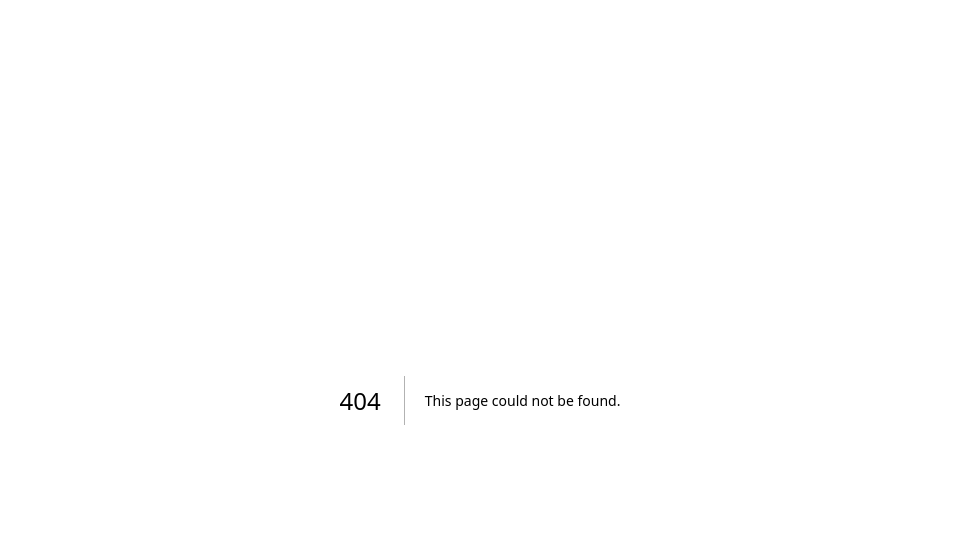
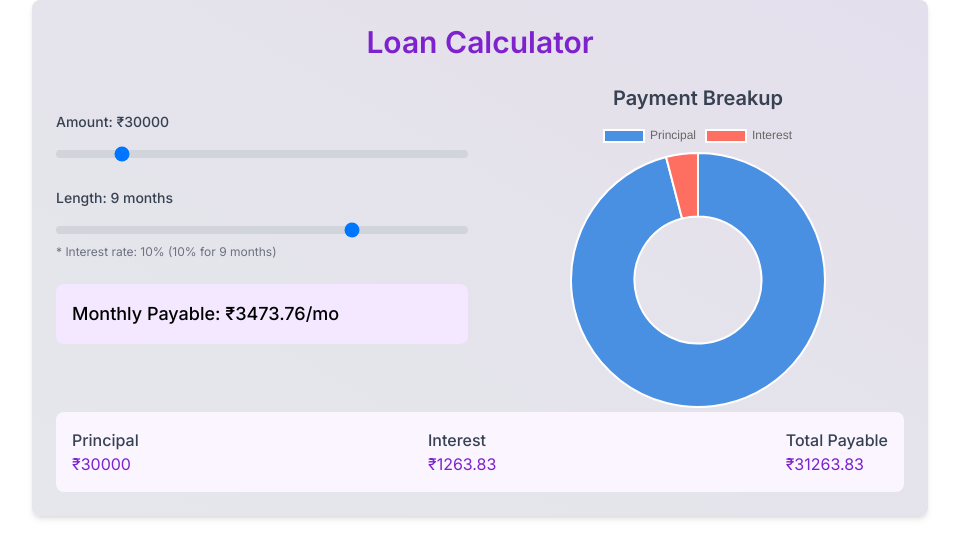
Before and after one commit to Abhishek8218/react-components, a Next.js app: page /emi-cal in a window 1280 px wide. Before the commit this address had no page. Shown: the top 558 px of the page, without its empty margins (160-1119 px from the left). Built offline with nearby package versions, Linux system fonts and the light colour scheme.

Commit message:
added emi cal

```diff
--- /dev/null
+++ b/app/emi-cal/page.tsx
@@ -0,0 +1,10 @@
+import EmiCalculator from '@/components/emi-cal/emiCalculator'
+import React from 'react'
+
+const page = () => {
+  return (
+    <div><EmiCalculator/></div>
+  )
+}
+
+export default page
--- /dev/null
+++ b/components/emi-cal/emiCalculator.tsx
@@ -0,0 +1,228 @@
+'use client'
+
+import React, { useState, useEffect } from 'react';
+import { Doughnut } from 'react-chartjs-2';
+import { Chart as ChartJS, ArcElement, Tooltip, Legend } from 'chart.js';
+
+ChartJS.register(ArcElement, Tooltip, Legend);
+
+const EmiCalculator: React.FC = () => {
+  const [loanAmount, setLoanAmount] = useState<number>(30000); // Default principal amount
+  const [months, setMonths] = useState<number>(9); // Default tenure in months
+  const [interestRate, setInterestRate] = useState<number>(3); // Default interest rate
+  const [emi, setEmi] = useState<number>(0); // EMI result
+  const [totalInterest, setTotalInterest] = useState<number>(0); // Total interest payable
+
+  // Function to calculate EMI
+  const calculateEMI = (principal: number, tenure: number, rate: number) => {
+    const monthlyRate = rate / 12 / 100; // Convert annual rate to monthly rate
+    const emiValue =
+      (principal * monthlyRate * Math.pow(1 + monthlyRate, tenure)) /
+      (Math.pow(1 + monthlyRate, tenure) - 1);
+
+    const totalInterestPayable = emiValue * tenure - principal; // Total interest to be paid
+    setEmi(emiValue);
+    setTotalInterest(totalInterestPayable);
+  };
+
+  // Function to determine the interest rate based on the selected loan term
+  const determineInterestRate = (tenure: number) => {
+    if (tenure <= 3) return 3;
+    if (tenure <= 6) return 6;
+    if (tenure <= 9) return 10;
+    return 12;
+  };
+
+  // Update interest rate and EMI calculation whenever the loan term changes
+  useEffect(() => {
+    const rate = determineInterestRate(months);
+    setInterestRate(rate);
+    calculateEMI(loanAmount, months, rate);
+  }, [loanAmount, months]);
+
+  // Doughnut chart data configuration, updated dynamically
+  const data = {
+    labels: ['Principal', 'Interest'],
+    datasets: [
+      {
+        data: [loanAmount, totalInterest],
+        backgroundColor: ['#4A90E2', '#FF6F61'], // Blue for principal, pink for interest
+        hoverBackgroundColor: ['#4A90E2', '#FF6F61'],
+        borderWidth: 2,
+      },
+    ],
+  };
+
+  const options = {
+    borderColor: 'white',
+  };
+
+
+
+
+  const EmiCalculatorMobile = () => (
+    <div className="block lg:hidden max-w-4xl mx-auto h-[100dvh] p-6 bg-gradient-to-bl from-[#e4dfec] to-gray-200 shadow-md rounded-lg">
+      <h1 className="text-3xl font-semibold text-center mb-6 text-purple-700">Loan Calculator</h1>
+
+      {/* Container for responsiveness */}
+      <div className="flex flex-col lg:flex-row items-center justify-between gap-6">
+
+        {/* Left side: Sliders and EMI details */}
+        <div className="w-full lg:w-1/2 space-y-6">
+          {/* Loan Amount Slider */}
+          <div>
+            <label htmlFor="loanAmount" className="block text-sm font-medium text-gray-700 mb-2">
+              Amount: ₹{loanAmount}
+            </label>
+            <input
+              type="range"
+              id="loanAmount"
+              min="1000"
+              max="200000"
+              step="1000"
+              value={loanAmount}
+              onChange={(e) => setLoanAmount(Number(e.target.value))}
+              className="w-full appearance-none bg-gray-300 rounded-lg h-2 cursor-pointer"
+            />
+          </div>
+
+          {/* Loan Term Slider */}
+          <div>
+            <label htmlFor="months" className="block text-sm font-medium text-gray-700 mb-2">
+              Length: {months} months
+            </label>
+            <input
+              type="range"
+              id="months"
+              min="1"
+              max="12"
+              step="1"
+              value={months}
+              onChange={(e) => setMonths(Number(e.target.value))}
+              className="w-full appearance-none bg-gray-300 rounded-lg h-2 cursor-pointer"
+            />
+            <p className="text-xs text-gray-500 mt-1">
+              * Interest rate: {interestRate}% ({months <= 3 ? '3% for 3 months' : months <= 6 ? '6% for 6 months' : months <= 9 ? '10% for 9 months' : '12% for more than 9 months'})
+            </p>
+          </div>
+
+          {/* EMI Result Display */}
+          <div className="mt-4 p-4 bg-purple-100 rounded-lg">
+            <p className="text-lg font-medium">
+              Monthly Payable: ₹{emi.toFixed(2)}/mo
+            </p>
+          </div>
+        </div>
+
+        {/* Bottom row for Principal, Interest, and Total Payable amounts */}
+        <div className="flex flex-row w-full lg:flex-row justify-between items-center mt-10 p-4 bg-purple-50 rounded-lg">
+          <div className="text-center lg:text-left mb-4 lg:mb-0">
+            <p className="text-gray-700 font-medium">Principal</p>
+            <p className="text-purple-700">₹{loanAmount}</p>
+          </div>
+          <div className="text-center lg:text-left mb-4 lg:mb-0">
+            <p className="text-gray-700 font-medium">Interest</p>
+            <p className="text-purple-700">₹{totalInterest.toFixed(2)}</p>
+          </div>
+          <div className="text-center lg:text-left mb-4">
+            <p className="text-gray-700 font-medium">Total Payable</p>
+            <p className="text-purple-700">₹{(loanAmount + totalInterest).toFixed(2)}</p>
+          </div>
+        </div>
+      </div>
+
+      {/* Right side: Doughnut Chart */}
+      <div className="w-full lg:w-1/2 flex justify-center items-center mt-6">
+        <div className="w-64 h-64 md:w-72 md:h-72">
+          <h2 className="text-center text-xl font-semibold mb-2 text-gray-700">Payment Breakup</h2>
+          <Doughnut data={data} options={options} />
+        </div>
+      </div>
+    </div>
+  );
+
+  return (
+
+
+    <div className="max-w-4xl mx-auto p-6 bg-gradient-to-bl from-[#e4dfec] to-gray-200 shadow-md rounded-lg">
+      <h1 className="text-3xl font-semibold text-center mb-6 text-purple-700">Loan Calculator</h1>
+
+      {/* Container for responsiveness */}
+      <div className="flex flex-col lg:flex-row items-center justify-between gap-6">
+
+        {/* Left side: Sliders and EMI details */}
+        <div className="w-full lg:w-1/2 space-y-6">
+          {/* Loan Amount Slider */}
+          <div>
+            <label htmlFor="loanAmount" className="block text-sm font-medium text-gray-700 mb-2">
+              Amount: ₹{loanAmount}
+            </label>
+            <input
+              type="range"
+              id="loanAmount"
+              min="1000"
+              max="200000"
+              step="1000"
+              value={loanAmount}
+              onChange={(e) => setLoanAmount(Number(e.target.value))}
+              className="w-full appearance-none bg-gray-300 rounded-lg h-2 cursor-pointer"
+            />
+          </div>
+
+          {/* Loan Term Slider */}
+          <div>
+            <label htmlFor="months" className="block text-sm font-medium text-gray-700 mb-2">
+              Length: {months} months
+            </label>
+            <input
+              type="range"
+              id="months"
+              min="1"
+              max="12"
+              step="1"
+              value={months}
+              onChange={(e) => setMonths(Number(e.target.value))}
+              className="w-full appearance-none bg-gray-300 rounded-lg h-2 cursor-pointer"
+            />
+            <p className="text-xs text-gray-500 mt-1">
+              * Interest rate: {interestRate}% ({months <= 3 ? '3% for 3 months' : months <= 6 ? '6% for 6 months' : months <= 9 ? '10% for 9 months' : '12% for more than 9 months'})
+            </p>
+          </div>
+
+          {/* EMI Result Display */}
+          <div className="mt-4 p-4 bg-purple-100 rounded-lg">
+            <p className="text-lg font-medium">
+              Monthly Payable: ₹{emi.toFixed(2)}/mo
+            </p>
+          </div>
+        </div>
+
+        {/* Right side: Doughnut Chart */}
+        <div className="w-full lg:w-1/2 flex justify-center items-center order-last lg:order-none">
+          <div className="w-64 h-64 md:w-72 md:h-72">
+            <h2 className="text-center text-xl font-semibold mb-2 text-gray-700">Payment Breakup</h2>
+            <Doughnut data={data} options={options} />
+          </div>
+        </div>
+      </div>
+
+      {/* Bottom row for Principal, Interest, and Total Payable amounts */}
+      <div className="flex flex-col lg:flex-row justify-between items-center mt-10 p-4 bg-purple-50 rounded-lg order-first lg:order-none">
+        <div className="text-center lg:text-left mb-4 lg:mb-0">
+          <p className="text-gray-700 font-medium">Principal</p>
+          <p className="text-purple-700">₹{loanAmount}</p>
+        </div>
+        <div className="text-center lg:text-left mb-4 lg:mb-0">
+          <p className="text-gray-700 font-medium">Interest</p>
+          <p className="text-purple-700">₹{totalInterest.toFixed(2)}</p>
+        </div>
+        <div className="text-center lg:text-left">
+          <p className="text-gray-700 font-medium">Total Payable</p>
+          <p className="text-purple-700">₹{(loanAmount + totalInterest).toFixed(2)}</p>
+        </div>
+      </div>
+    </div>
+  );
+};
+
+export default EmiCalculator;
--- a/package.json
+++ b/package.json
@@ -12,9 +12,11 @@
     "@dnd-kit/core": "^6.1.0",
     "@dnd-kit/sortable": "^8.0.0",
     "@tanstack/react-query": "^5.53.1",
+    "chart.js": "^4.4.4",
     "next": "14.2.7",
     "react": "^18",
     "react-beautiful-dnd": "^13.1.1",
+    "react-chartjs-2": "^5.2.0",
     "react-dnd": "^16.0.1",
     "react-dnd-html5-backend": "^16.0.1",
     "react-dom": "^18",
```
Also changed, not shown: 1 other file (tests, documents, lock files or other folders).
